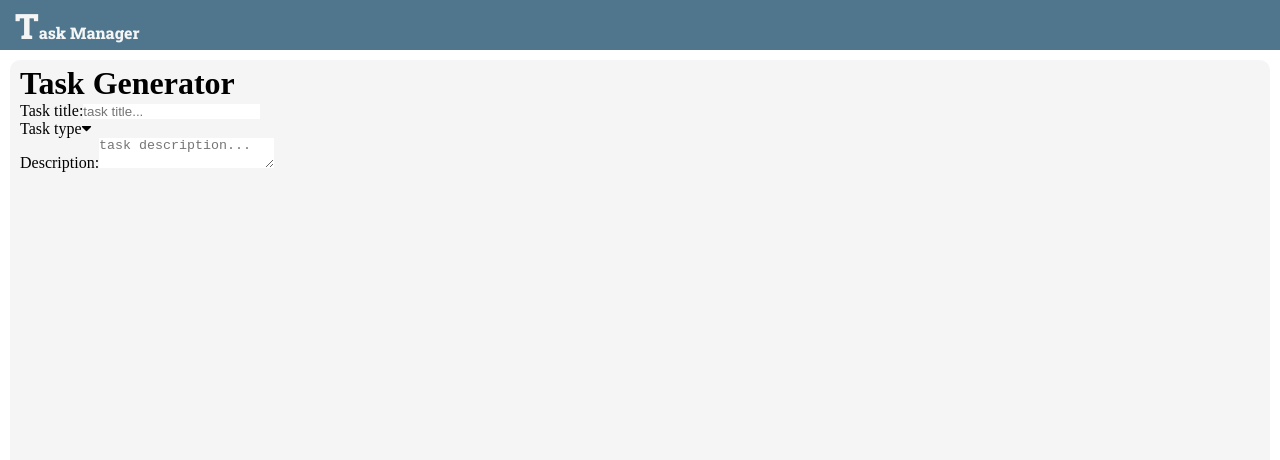
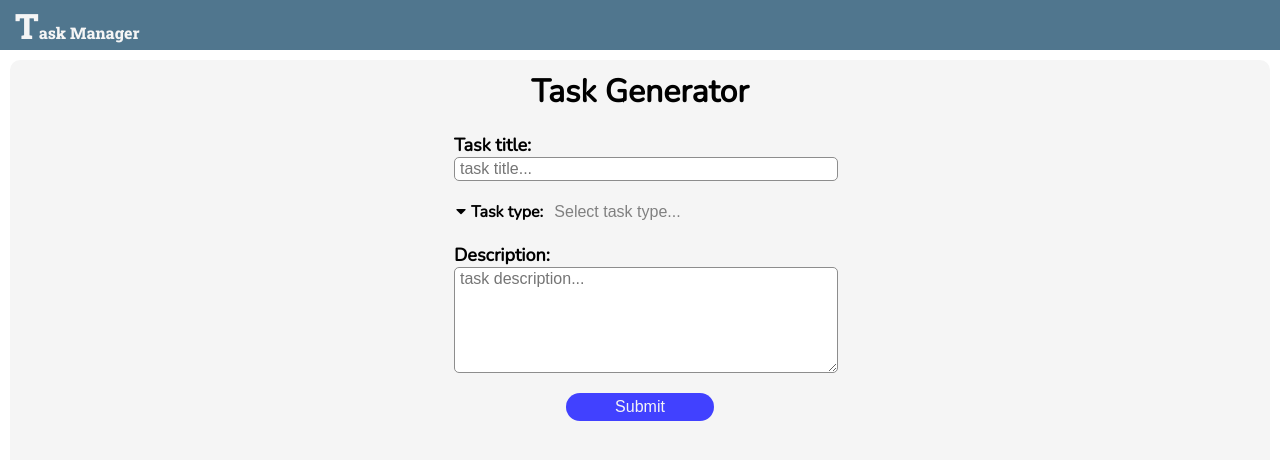
Before and after one commit to VintageTrouble/task-generator-react-test, a React app: page / in a window 1280 px wide. Shown: the top 460 px of the page. Built offline with nearby package versions, Linux system fonts and the light colour scheme.

Commit message:
done home page+styles

```diff
--- a/src/App.jsx
+++ b/src/App.jsx
@@ -1,7 +1,7 @@
 import React, { Component } from "react";
 
-import { Home } from 'Pages/index.js'
-import { Header } from 'Components/index.js'
+import { Home } from 'Pages'
+import { Header } from 'Components'
 
 import 'Styles/App.css';
 
--- a/src/Pages/Home.jsx
+++ b/src/Pages/Home.jsx
@@ -1,39 +1,44 @@
 import React, { Component } from 'react'
-import { Input, Selector } from 'Components/index.js'
+import { Input, Selector, Button } from 'Components'
+
+import 'Styles/pages/home.css'
 
 export class Home extends Component {
 
-
     render() {
         const data = [
-            {id: 1, text: 'test1'},
-            {id: 2, text: 'test2'},
-            {id: 3, text: 'test3'},
-            {id: 4, text: 'test4'},
-            {id: 5, text: 'test5'},
-            {id: 6, text: 'test6'},
-            {id: 7, text: 'test7'},
-            {id: 8, text: 'test8'},
+            {id: 1, text: 'epic'},
+            {id: 2, text: 'task'},
+            {id: 3, text: 'bug-fix'},
+            {id: 4, text: 'test'},
+            {id: 5, text: 'design'},
+            {id: 6, text: 'devops'},
+            {id: 7, text: 'frontend'},
+            {id: 8, text: 'backend'},
         ]
 
         return (
-            <>
-                <h1>Task Generator</h1>
-                <Input className='title'
+            <div className='home'>
+                <h1 className='label'>Task Generator</h1>
+                <Input
+                    className='simple'
                     placeholder='task title...'
-                    label='Task title' />
-                <Selector label='Task type' data={data}/>
-                {/* <div className='task-type'>
-                    <label>Task type <i className="fas fa-caret-down" /></label>
-                    <div className='type-selector'>
-
-                    </div>
-                </div> */}
-                <Input className='descr'
+                    label='Task title:' />
+                <Selector
+                    label='Task type:'
+                    data={data} />
+                    {//onClickItem={(item) => console.log(item)} />
+                    }
+                <Input className='textarea'
                     textarea
                     placeholder='task description...'
-                    label='Description'/>
-            </>
+                    label='Description:'/>
+                <Button
+                    className='button'
+                    onClick={() => console.log('click')}>
+                    Submit
+                </Button>
+            </div>
         )
     }
 }
--- /dev/null
+++ b/src/components/Button.jsx
@@ -0,0 +1,14 @@
+import React from 'react'
+
+import 'Styles/components/button.css'
+
+const Button = ({className, children, onClick}) => {
+    return (
+        <button className={className}
+            onClick={onClick}>
+            {children}
+        </button>
+    )
+}
+
+export default Button
--- a/src/components/Input.jsx
+++ b/src/components/Input.jsx
@@ -1,22 +1,28 @@
 import React from 'react'
+
+import 'Styles/components/input.css'
 
 const Input = ({textarea, className, placeholder, label}) => {
     return (
-        <div className={className}>
-            <label>{label}:
+        <div className={`input ${className}`}>
+            <label
+                className='label'
+                htmlFor={`input_${className}`}>
+                    {label}
+                </label>
             {textarea
                 ?
-                <textarea
-                    className={`input ${className}`}
+                <textarea id={`input_${className}`}
+                    className='textbox'
                     type='text'
                     placeholder={placeholder} />
                 :
-                <input
-                    className={`input ${className}`}
+                <input id={`input_${className}`}
+                    className='textbox'
                     type='text'
                     placeholder={placeholder} />
             }
-            </label>
+
         </div>
     )
 }
--- a/src/components/Selector.jsx
+++ b/src/components/Selector.jsx
@@ -1,24 +1,59 @@
 import React from 'react'
 
-const Selector = ({label, data}) => {
+import 'Styles/components/selector.css'
+
+const Selector = ({label, data, onClickItem}) => {
     const [isOpened, setIsOpened] = React.useState(false)
+    const [selectedItem, setSelectedItem] = React.useState(null)
 
     const switchOpen = () => setIsOpened(!isOpened)
+    const onSelectItem = (item) =>
+    {
+        setSelectedItem(item);
+        switchOpen();
+        onClickItem && onClickItem(item)
+    }
+
     return (
         <div className='selector'>
-            <label onClick={switchOpen}>
+            <label className='label'
+                onClick={switchOpen}>
+                <i className={`fas fa-caret-${isOpened ? 'up' : 'down'}`} />
                 {label}
-                <i className={`fas fa-caret-${isOpened ? 'up' : 'down'}`} />
             </label>
+            <p
+                className={`${
+                    selectedItem
+                    ?
+                    'selected-item'
+                    :
+                    'placeholder'}`
+                }
+                onClick={switchOpen}
+            >
+                {
+                    selectedItem
+                    ?
+                    selectedItem.text
+                    :
+                    'Select task type...'
+                }
+            </p>
             {isOpened &&
                 <div className='drop-down'>
-                    {
-                        data.map(item => {
-                            <div key={item.id} className='drop-down-item'>
-                                {item.text}
-                            </div>
-                        })
-                    }
+                    <ul>
+                        {data &&
+                            data.map((item) => (
+                                <li
+                                    onClick={() => onSelectItem(item)}
+                                    className='item'
+                                    key={item.id}
+                                >
+                                    {item.text}
+                                </li>
+                            ))
+                        }
+                    </ul>
                 </div>
             }
         </div>
--- a/src/components/index.js
+++ b/src/components/index.js
@@ -1,3 +1,4 @@
 export { default as Header } from './Header/Header.jsx'
 export { default as Input } from './Input.jsx'
 export { default as Selector } from './Selector.jsx'
+export { default as Button } from './Button.jsx'
--- /dev/null
+++ b/src/styles/components/button.css
@@ -0,0 +1,23 @@
+.button{
+    padding: 5px 10px;
+    margin: 5px auto;
+
+    cursor: pointer;
+
+    background-color: rgb(65, 65, 255);
+    color:whitesmoke;
+
+    font-size: 16px;
+
+    border-radius: 15px;
+
+    width: 40%;
+}
+
+.button:hover{
+    background-color: rgba(86, 86, 255, 0.733);
+}
+
+.button:active{
+    background-color: rgb(65, 65, 255);
+}
--- /dev/null
+++ b/src/styles/components/input.css
@@ -0,0 +1,29 @@
+.input{
+    width: 100%;
+
+    margin: 15px 0px;
+
+    display: flex;
+    flex-direction: column;
+    align-items: flex-start;
+}
+
+.input .label{
+    font-size: 18px;
+}
+
+.input .textbox{
+    padding: 2px 5px;
+    min-width: 100%;
+    max-width: 100%;
+    font-size: 16px;
+
+    border: 1px solid rgb(141, 141, 141);
+    border-radius: 5px;
+
+    font-family: Arial, Helvetica, sans-serif;
+}
+
+.textarea .textbox{
+    min-height: 100px;
+}
--- /dev/null
+++ b/src/styles/components/selector.css
@@ -0,0 +1,68 @@
+.selector{
+    width: 100%;
+
+    display: flex;
+    align-items: center;
+}
+
+.selector .fas{
+    margin: 0px 5px 0px 2px;
+}
+.selector .label{
+    width: 140px;
+}
+
+.selector .label,
+.selector .fas,
+.selector .selected-item,
+.selector .placeholder{
+    cursor: pointer;
+}
+
+.selector .placeholder{
+    color: gray;;
+}
+
+.selector .selected-item, .selector .placeholder{
+    margin: 5px 0px 5px;
+    padding: 2px 5px 2px 0px;
+
+    width: 100%;
+    font-size: 16px;
+
+    font-family: Arial, Helvetica, sans-serif;
+}
+
+.selector .selected-item{
+    text-decoration: underline dotted black 1px;
+}
+
+.selector .drop-down{
+    position: absolute;
+    box-shadow: 0px 5px 15px rgba(0, 0, 0, 0.479);
+    border-radius: 10px;
+    width: 300px;
+    margin-top: 180px;
+}
+
+.selector ul{
+    overflow: auto;
+    background-color: rgb(245, 245, 245);
+    max-height: 150px;
+    width: 100%;
+}
+
+.selector li{
+    padding: 12px 20px;
+    cursor: pointer;
+}
+
+.selector li:active, li:hover{
+    background: rgb(90, 90, 90);
+    color: whitesmoke
+}
+
+.selector li:active{
+    font-weight: bold;
+
+}
--- a/src/styles/fonts.css
+++ b/src/styles/fonts.css
@@ -1 +1,2 @@
 @import url('https://fonts.googleapis.com/css2?family=Roboto+Slab:wght@800&display=swap');
+@import url('https://fonts.googleapis.com/css2?family=Nunito&display=swap');
--- a/src/styles/pages/home.css
+++ b/src/styles/pages/home.css
@@ -0,0 +1,20 @@
+.home{
+    display: flex;
+    flex-direction: column;
+    flex-wrap: nowrap;
+    align-items: flex-start;
+
+    min-width: 300px;
+    width: 30%;
+
+    margin: auto
+}
+
+.label{
+    font-family: 'Nunito', sans-serif;
+    font-weight: bold;
+}
+
+.home>.label{
+    margin: 5px auto;
+}
```
